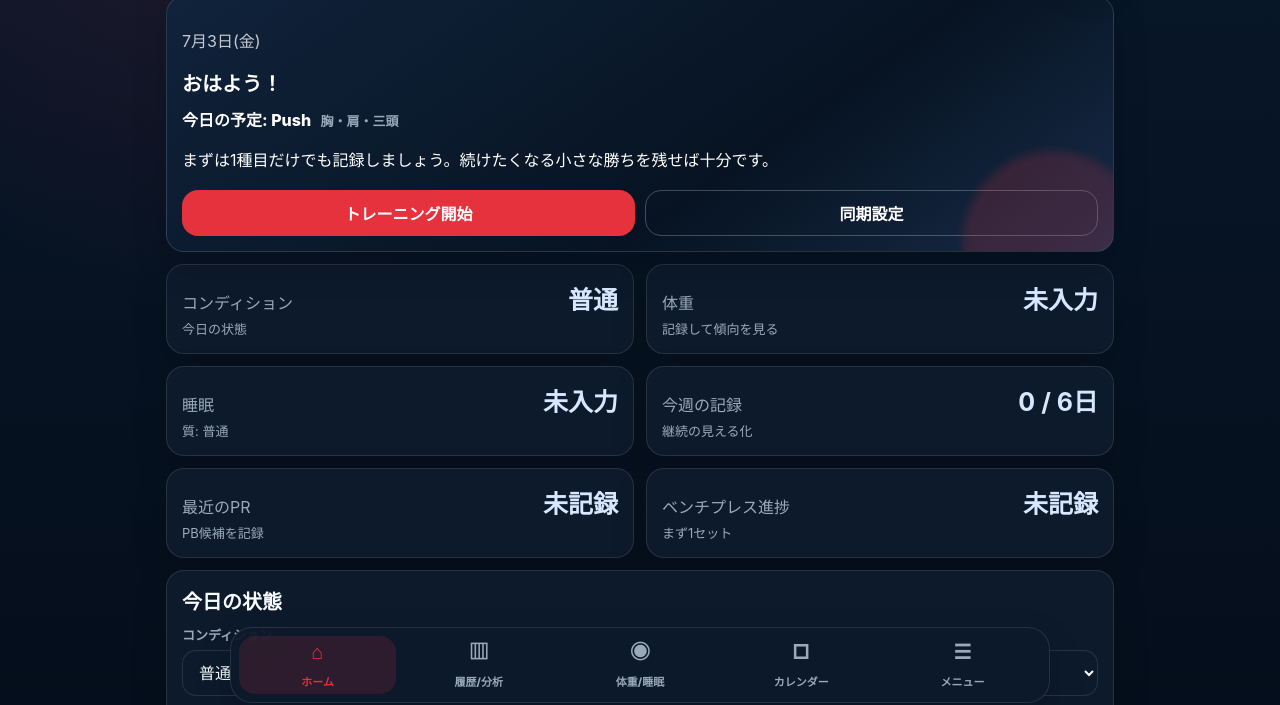
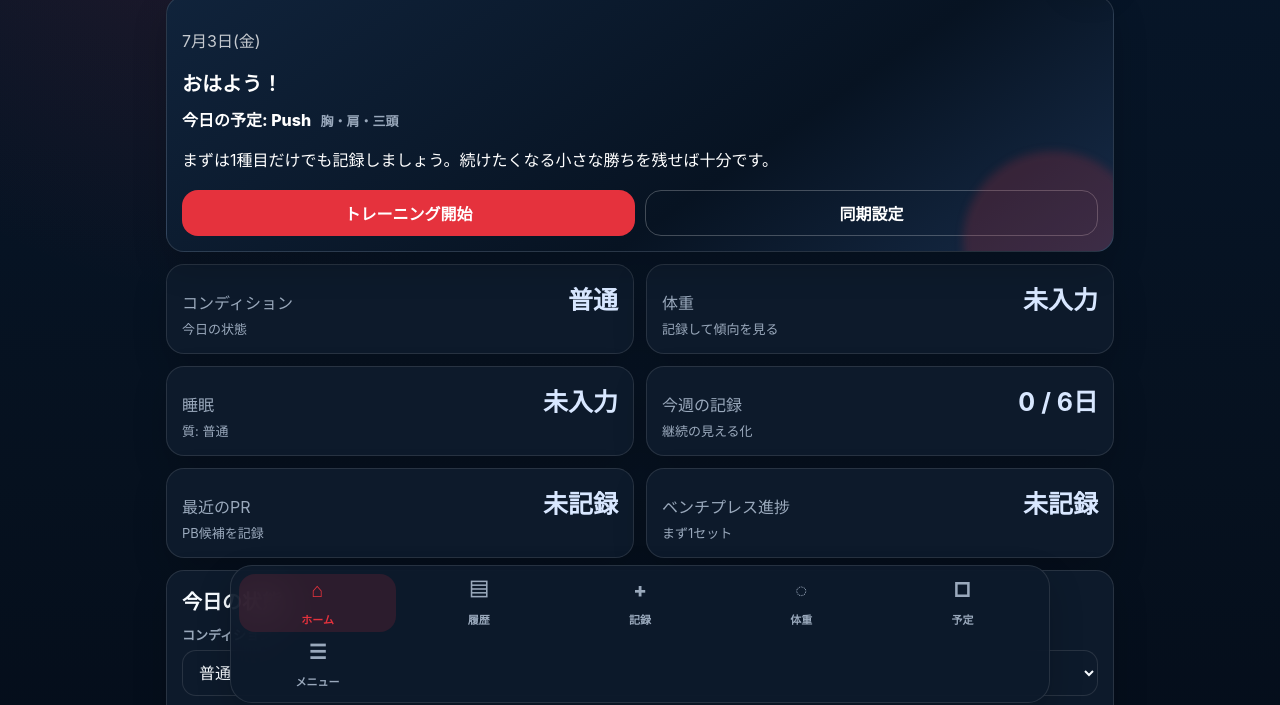
Before and after one commit to dw8sgjvyyp-stack/Kintore-memo, a website: page outputs/index.html in a window 1280 px wide. Shown: the part 87-792 px from the top of the page. Drawn offline with Linux system fonts and the light colour scheme.

Commit message:
Refine compact dark training UI

```diff
--- a/outputs/index.html
+++ b/outputs/index.html
@@ -3,7 +3,7 @@
 <head>
   <meta charset="utf-8">
   <meta name="viewport" content="width=device-width, initial-scale=1, viewport-fit=cover">
-  <meta name="theme-color" content="#07111f">
+  <meta name="theme-color" content="#06111f">
   <meta name="apple-mobile-web-app-capable" content="yes">
   <meta name="apple-mobile-web-app-title" content="筋トレMEMO">
   <title>筋トレMEMO</title>
@@ -13,7 +13,7 @@
 <body>
   <div id="app" class="app-shell">
     <header class="topbar">
-      <div>
+      <div class="topbar-title">
         <p class="eyebrow" id="todayLabel"></p>
         <h1 id="screenTitle">ホーム</h1>
       </div>
@@ -23,11 +23,12 @@
     <main id="view" class="view" tabindex="-1"></main>
 
     <nav class="tabbar" aria-label="メインナビゲーション">
-      <button class="tab is-active" data-route="home" type="button"><span>⌂</span>ホーム</button>
-      <button class="tab" data-route="history" type="button"><span>▥</span>履歴/分析</button>
-      <button class="tab" data-route="wellness" type="button"><span>◉</span>体重/睡眠</button>
-      <button class="tab" data-route="calendar" type="button"><span>□</span>カレンダー</button>
-      <button class="tab" data-route="menus" type="button"><span>☰</span>メニュー</button>
+      <button class="tab is-active" data-route="home" type="button"><span>⌂</span><b>ホーム</b></button>
+      <button class="tab" data-route="history" type="button"><span>▤</span><b>履歴</b></button>
+      <button class="tab tab-plus" data-route="record" type="button" aria-label="トレーニングを記録"><span>+</span><b>記録</b></button>
+      <button class="tab" data-route="wellness" type="button"><span>◌</span><b>体重</b></button>
+      <button class="tab" data-route="calendar" type="button"><span>□</span><b>予定</b></button>
+      <button class="tab" data-route="menus" type="button"><span>☰</span><b>メニュー</b></button>
     </nav>
   </div>
 
```
